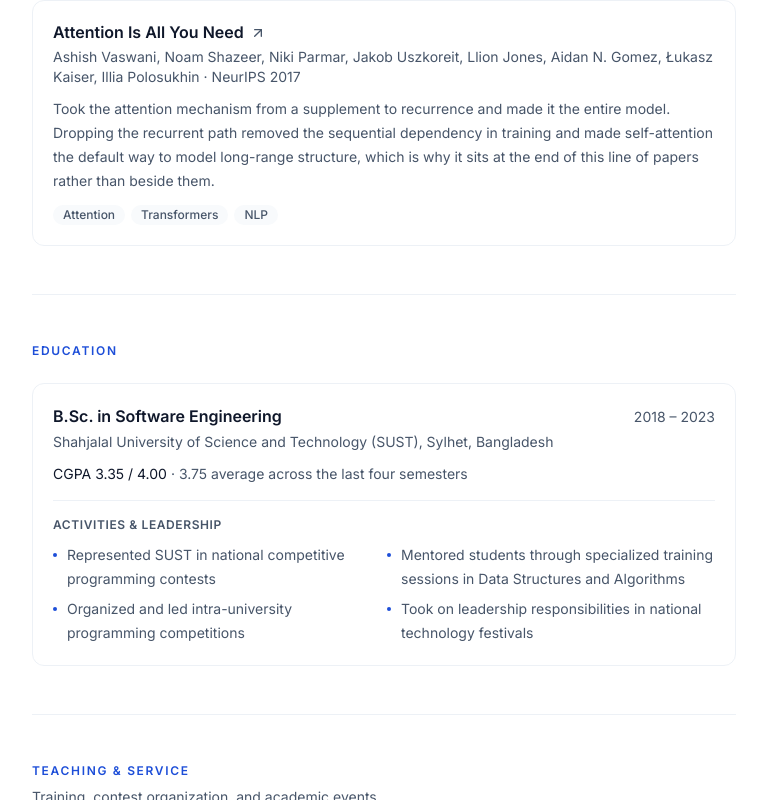
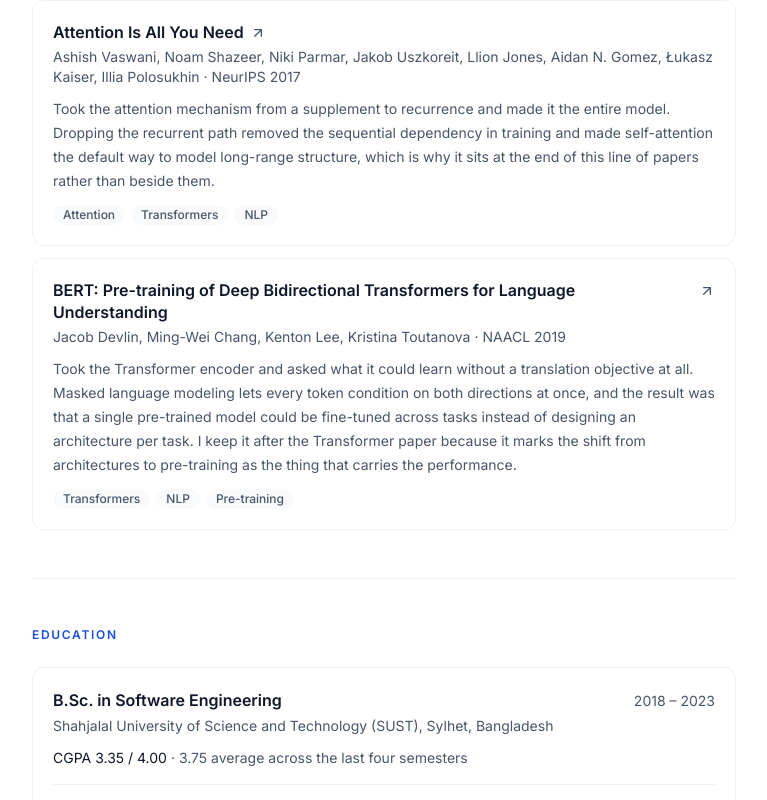
Before and after one commit to TahseenSust/tahseen, a Next.js app: page / in a window 1280 px wide. Shown: the part 2307-3107 px from the top of the page, without its empty margins (440-1207 px from the left). Built offline with nearby package versions, Linux system fonts and the light colour scheme.

Commit message:
added paper

```diff
--- a/src/data/papers.ts
+++ b/src/data/papers.ts
@@ -41,4 +41,15 @@ export const PAPERS = [
       "Took the attention mechanism from a supplement to recurrence and made it the entire model. Dropping the recurrent path removed the sequential dependency in training and made self-attention the default way to model long-range structure, which is why it sits at the end of this line of papers rather than beside them.",
     tags: ["Attention", "Transformers", "NLP"],
   },
+  {
+    title:
+      "BERT: Pre-training of Deep Bidirectional Transformers for Language Understanding",
+    authors: "Jacob Devlin, Ming-Wei Chang, Kenton Lee, Kristina Toutanova",
+    venue: "NAACL",
+    year: "2019",
+    url: "https://arxiv.org/pdf/1810.04805",
+    note:
+      "Took the Transformer encoder and asked what it could learn without a translation objective at all. Masked language modeling lets every token condition on both directions at once, and the result was that a single pre-trained model could be fine-tuned across tasks instead of designing an architecture per task. I keep it after the Transformer paper because it marks the shift from architectures to pre-training as the thing that carries the performance.",
+    tags: ["Transformers", "NLP", "Pre-training"],
+  },
 ]
```
